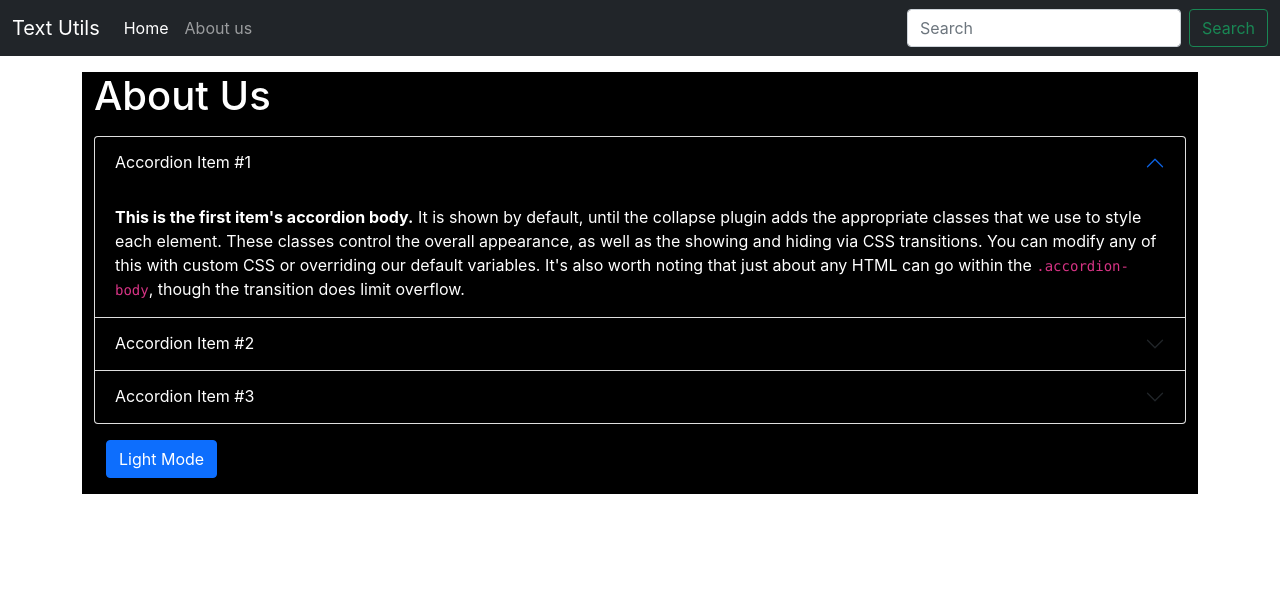
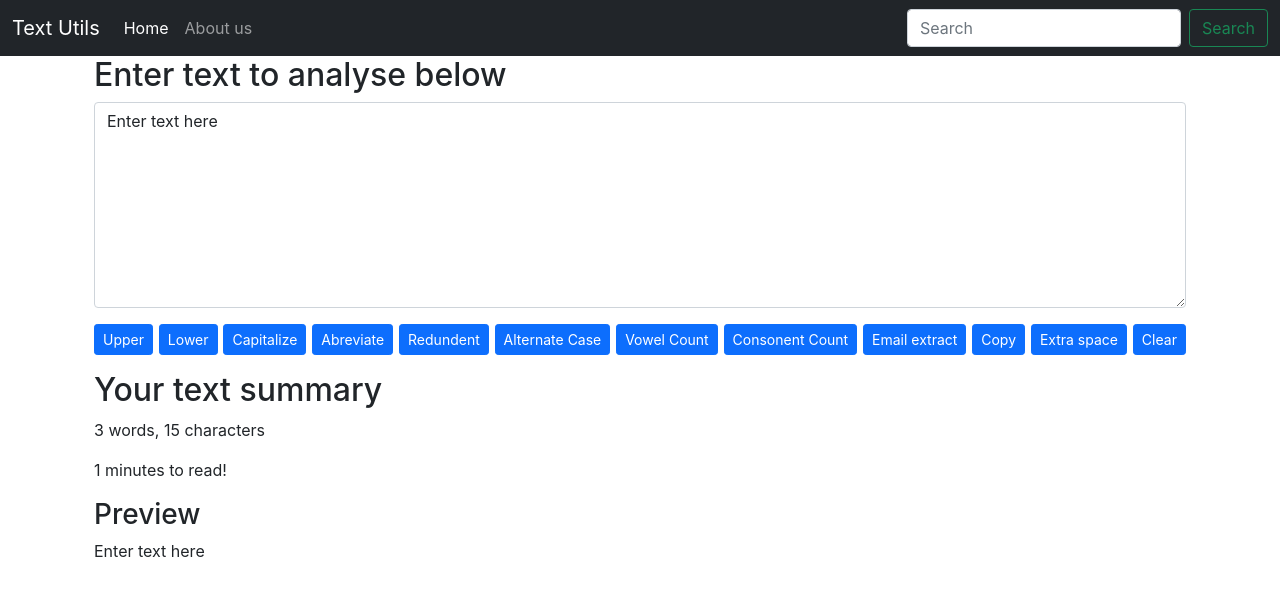
Before and after one commit to GBala1973/reactTextUtils, a React (Create React App) app: page / in a window 1280 px wide. Shown: the top 596 px of the page. Built offline with nearby package versions, Linux system fonts and the light colour scheme.

Commit message:
Added more utils on text

```diff
--- a/src/App.js
+++ b/src/App.js
@@ -2,15 +2,15 @@ import logo from './logo.svg';
 import './App.css';
 import Navbar from './components/Navbar';
 import TextForm from './components/TextForm';
-import About from './components/About';
+// import About from './components/About';
 
 function App() {
   return (
     <>
       <Navbar title="Text Utils" aboutus="About us" />
       <div className="container">
-        {/* <TextForm heading="Enter text to analyse below"/> */}
-        <About/>
+        {/* <About/> */}
+        <TextForm heading="Enter text to analyse below"/>
       </div>
 
     </>
--- a/src/components/TextForm.js
+++ b/src/components/TextForm.js
@@ -30,10 +30,61 @@ const TextForm = (props) => {
     setText(abText);
   }
 
+  const handleCapitalizeClick = ()=>{
+    console.log('capitalize called')
+    const words = text.split(' ')
+    for (let i=0; i<words.length;i++){
+        words[i] = words[i][0].toUpperCase() + words[i].substring(1);
+        console.log(words[i].substring(1))
+    }
+    let newText = words.join(' ');
+    setText(newText)
+  }
+
   const handleExtractEmail = () => {
     const regex = (/([a-zA-Z0-9._-]+@[a-zA-Z0-9._-]+\.[a-zA-Z0-9_-]+)/gi);
     setText(text.match(regex).join('\n'));
 
+  }
+
+  const handleRedundancy = ()=> {
+    let set1 = new Set(text.split(" "));
+    let newText = Array.from(set1).join(" ");
+    setText(newText);
+  }
+
+  const onAlternatingCase = () => {
+    let newtext = ""
+    for (let index = 0; index < text.length; index++) {
+        if ((index % 2) == 0) {
+          newtext += text[index].toLowerCase()
+        }
+        else {
+          newtext += text[index].toUpperCase()
+        }
+    }
+    setText(newtext)
+  }
+
+  const vowelCheck = ()=>{
+    const count = text.match(/[aeiou]/gi).length;
+    setText("You have "+count + " no of vowels");
+  }
+
+  const consonentCheck = ()=>{
+    const count = text.length - text.match(/[aeiou]/gi).length;
+    setText("You have "+count + " no of consonents");
+  }
+
+  const handleCopy = () => {
+    const text = document.getElementById('mybox');
+    text.select();
+    navigator.clipboard.writeText(text.value);
+  }
+
+  const removeExtraSpaces = () => {
+    const newText = text.split(/[ ]+/);
+    setText(newText.join('  '));
   }
 
   const handleOnChange = (event) => {
@@ -50,15 +101,22 @@ const TextForm = (props) => {
           <div className="btn-container d-flex justify-content-between">
             <button className="btn btn-primary btn-sm" onClick={handleUpperCase}>Upper</button>
             <button className="btn btn-primary btn-sm" onClick={handleLowerCase}>Lower</button>
+            <button className="btn btn-primary btn-sm" onClick={handleCapitalizeClick}>Capitalize</button>
             <button className="btn btn-primary btn-sm" onClick={handleAbreviation}>Abreviate</button>
+            <button className="btn btn-primary btn-sm" onClick={handleRedundancy}>Redundent</button>
+            <button className="btn btn-primary btn-sm" onClick={onAlternatingCase}>Alternate Case</button>
+            <button className="btn btn-primary btn-sm" onClick={vowelCheck}>Vowel Count</button>
+            <button className="btn btn-primary btn-sm" onClick={consonentCheck}>Consonent Count</button>
             <button className="btn btn-primary btn-sm" onClick={handleExtractEmail}>Email extract</button>
+            <button className="btn btn-primary btn-sm" onClick={handleCopy}>Copy</button>
+            <button className="btn btn-primary btn-sm" onClick={removeExtraSpaces}>Extra space</button>
             <button className="btn btn-primary btn-sm" onClick={handleClearText}>Clear</button>
           </div>
       </div>
       <div className="container my-3">
         <h2>Your text summary</h2>
-        <p>{ text.split(' ').length } words, { text.length } characters</p>
-        <p>{0.008 * text.split(' ').length } minutes to read!</p>
+        <p>{ text ? text.split(' ').filter(function(t) {return t!== ''}).length : 0 } words, { text.length } characters</p>
+        <p>{ text ? Math.ceil(0.008 * text.split(' ').length) : 0 } minutes to read!</p>
         <h3>Preview</h3>
         <p>{ text }</p>
       </div>
```
